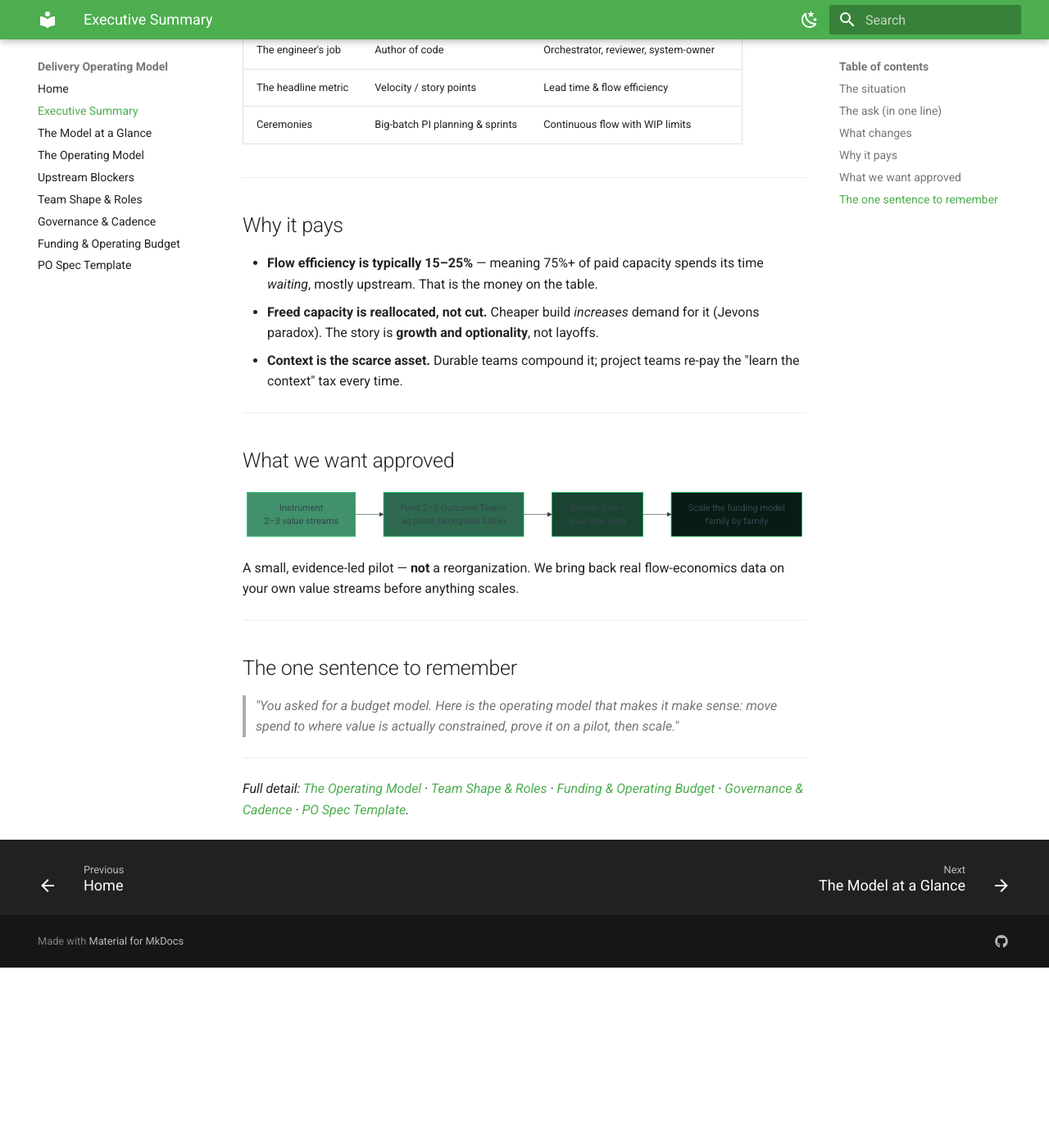
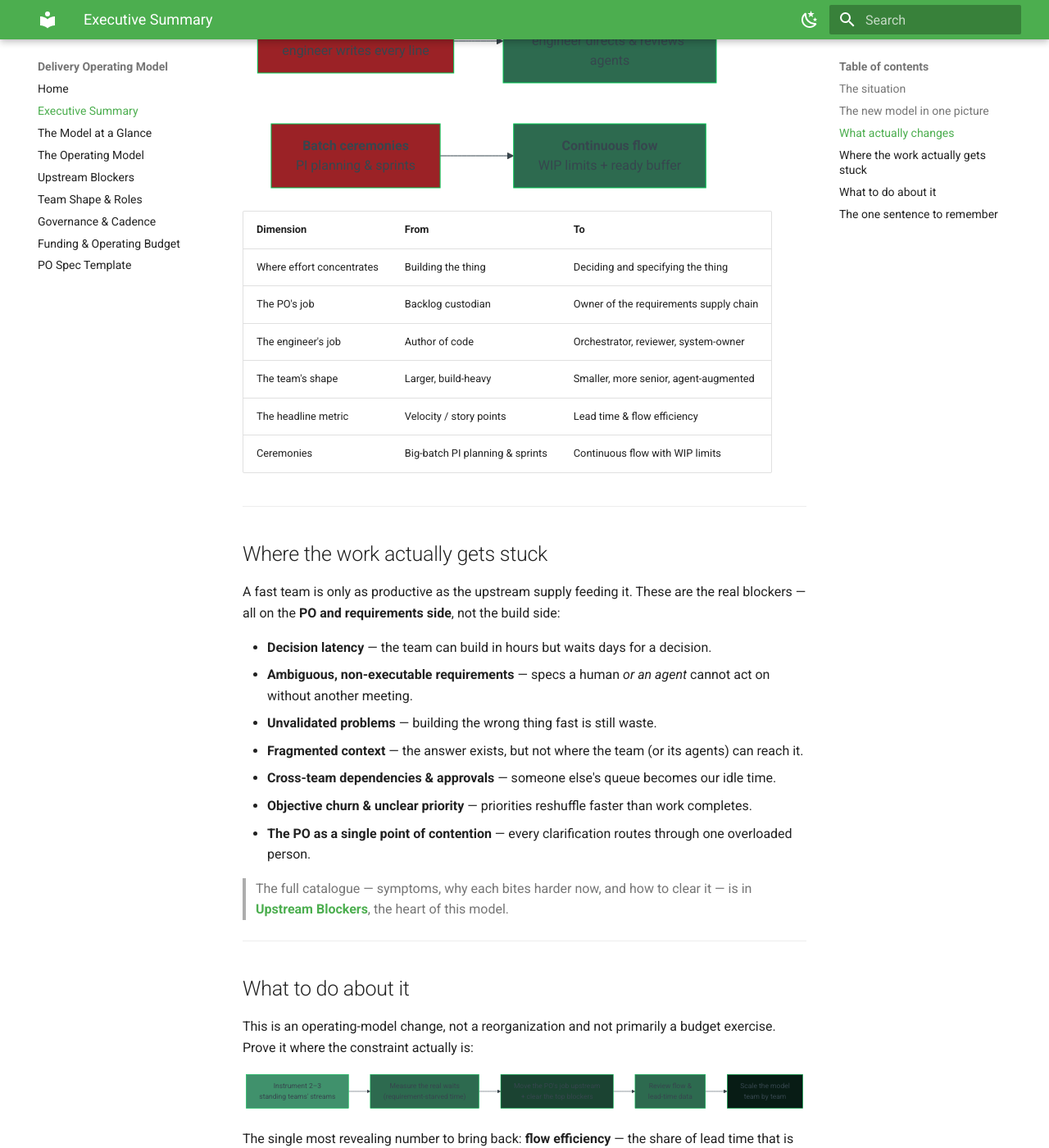
Before and after one commit to RED-Internal-Development/delivery-operating-model, an MkDocs documentation site: the page built from docs/executive-summary.md, in a window 1280 px wide and 1400 px high, scrolled down 1293 px. Shown: the whole window at 82% size. Built offline with MkDocs 1.6.1 and Material for MkDocs 9.7.7, drawn with Linux system fonts in a browser that asks for light colours; before the commit the page ends 2473 px from its top, so only the background shows below that; some of the changed text lies outside the part shown.

Commit message:
docs: reframe executive summary around the new operating model and upstream blockers; relabel funding node in glance

````diff
--- a/docs/executive-summary.md
+++ b/docs/executive-summary.md
@@ -1,79 +1,110 @@
 # Executive Summary — The One-Pager
 
-> **The artifact to walk into the room with. Read it in two minutes; decide in ten.**
+> **Read it in two minutes. It answers the question leadership keeps asking: _"What is the new model we work in, now that agentic development is here and the ecosystem is built?"_**
 
 ---
 
 ## The situation
 
-AI has compressed software **build** time dramatically. But build was only **~20–30% of end-to-end lead time**. Speeding it up while leaving the surrounding process untouched does not make value reach customers faster — it **relocates the bottleneck upstream** to requirements, decisions, and discovery.
+We have built the agentic ecosystem, and it works: teams can now design, build, and ship far faster than the old delivery process assumed. But build was only ever **~20–30% of end-to-end lead time**. Making it fast does not make value reach customers faster on its own — it **moves the constraint upstream**, to the requirements, decisions, and discovery that feed the team.
 
-> We bought speed we cannot yet use, because the constraint moved to where we are not investing.
+> The bottleneck is no longer writing the code. It is deciding _what_ to build, _clearly enough_, _fast enough_ to keep a fast team busy.
+
+A faster, leaner team is now a given. The question is not whether we get smaller and more agentic — we do. The question is **what the operating model around that team has to become so the speed is real.**
 
 ---
 
-## The ask (in one line)
+## The new model in one picture
 
-Do not fund "a new working model." **Rebalance the existing budget envelope** so the speed we already paid for actually reaches customers — and pilot it, don't reorganize.
+```mermaid
+flowchart LR
+    OBJ["Quarterly objective<br/>lands on a standing team"] --> UP["<b>Upstream zone</b><br/>discovery → decisions →<br/>executable spec → ready buffer"]
+    UP --> BUILD["<b>Build (fast)</b><br/>engineers orchestrate agents"]
+    BUILD --> RUN["Run & learn<br/>outcome data feeds back"]
+    RUN -. "next objective" .-> OBJ
+
+    UP -.->|"when starved"| STALL["Team idles on<br/>upstream blockers"]
+
+    style OBJ fill:#40916c,color:#fff
+    style UP fill:#9b2226,color:#fff
+    style BUILD fill:#2d6a4f,color:#fff
+    style RUN fill:#40916c,color:#fff
+    style STALL fill:#081c15,color:#fff
+```
+
+Teams are already **durable and topic-aligned**, fed new objectives each quarter. That part of the structure is right. What changes is that the **upstream zone becomes the job to manage** — because when build is fast and the team is lean, any gap upstream shows up immediately as idle capacity or wrong output.
 
 ---
 
-## What changes
+## What actually changes
 
 ```mermaid
 flowchart LR
-    A["<b>Fund projects</b><br/>assemble → deliver → disband"] --> B["<b>Fund outcomes</b><br/>durable teams, context compounds"]
-    C["<b>Manage a backlog</b><br/>PO writes tickets"] --> D["<b>Run a supply chain</b><br/>PO guarantees build-ready work"]
-    E["<b>Velocity of code</b><br/>'X% faster dev'"] --> F["<b>Lead time of value</b><br/>idea → in customer hands"]
+    C["<b>Manage a backlog</b><br/>PO writes tickets on demand"] --> D["<b>Run a supply chain</b><br/>PO guarantees build-ready work"]
+    E["<b>Author code</b><br/>engineer writes every line"] --> F["<b>Orchestrate & own systems</b><br/>engineer directs & reviews agents"]
+    G["<b>Batch ceremonies</b><br/>PI planning & sprints"] --> H["<b>Continuous flow</b><br/>WIP limits + ready buffer"]
 
-    style A fill:#9b2226,color:#fff
     style C fill:#9b2226,color:#fff
     style E fill:#9b2226,color:#fff
-    style B fill:#2d6a4f,color:#fff
+    style G fill:#9b2226,color:#fff
     style D fill:#2d6a4f,color:#fff
     style F fill:#2d6a4f,color:#fff
+    style H fill:#2d6a4f,color:#fff
 ```
 
 | Dimension | From | To |
 |---|---|---|
-| Unit of funding | A project with fixed scope | A durable team against outcomes |
+| Where effort concentrates | Building the thing | Deciding and specifying the thing |
 | The PO's job | Backlog custodian | Owner of the requirements supply chain |
 | The engineer's job | Author of code | Orchestrator, reviewer, system-owner |
+| The team's shape | Larger, build-heavy | Smaller, more senior, agent-augmented |
 | The headline metric | Velocity / story points | Lead time & flow efficiency |
 | Ceremonies | Big-batch PI planning & sprints | Continuous flow with WIP limits |
 
 ---
 
-## Why it pays
+## Where the work actually gets stuck
 
-- **Flow efficiency is typically 15–25%** — meaning 75%+ of paid capacity spends its time *waiting*, mostly upstream. That is the money on the table.
-- **Freed capacity is reallocated, not cut.** Cheaper build *increases* demand for it (Jevons paradox). The story is **growth and optionality**, not layoffs.
-- **Context is the scarce asset.** Durable teams compound it; project teams re-pay the "learn the context" tax every time.
+A fast team is only as productive as the upstream supply feeding it. These are the real blockers — all on the **PO and requirements side**, not the build side:
+
+- **Decision latency** — the team can build in hours but waits days for a decision.
+- **Ambiguous, non-executable requirements** — specs a human _or an agent_ cannot act on without another meeting.
+- **Unvalidated problems** — building the wrong thing fast is still waste.
+- **Fragmented context** — the answer exists, but not where the team (or its agents) can reach it.
+- **Cross-team dependencies & approvals** — someone else's queue becomes our idle time.
+- **Objective churn & unclear priority** — priorities reshuffle faster than work completes.
+- **The PO as a single point of contention** — every clarification routes through one overloaded person.
+
+> The full catalogue — symptoms, why each bites harder now, and how to clear it — is in **[Upstream Blockers](upstream-blockers.md)**, the heart of this model.
 
 ---
 
-## What we want approved
+## What to do about it
+
+This is an operating-model change, not a reorganization and not primarily a budget exercise. Prove it where the constraint actually is:
 
 ```mermaid
 flowchart LR
-    A["Instrument<br/>2–3 value streams"] --> B["Fund 2–3 Outcome Teams<br/>as pilots (alongside SAFe)"]
-    B --> C["Review flow +<br/>lead-time data"]
-    C --> D["Scale the funding model<br/>family by family"]
+    A["Instrument 2–3<br/>standing teams' streams"] --> B["Measure the real waits<br/>(requirement-starved time)"]
+    B --> C["Move the PO's job upstream<br/>+ clear the top blockers"]
+    C --> D["Review flow &<br/>lead-time data"]
+    D --> E["Scale the model<br/>team by team"]
 
     style A fill:#40916c,color:#fff
     style B fill:#2d6a4f,color:#fff
     style C fill:#1b4332,color:#fff
-    style D fill:#081c15,color:#fff
+    style D fill:#2d6a4f,color:#fff
+    style E fill:#081c15,color:#fff
 ```
 
-A small, evidence-led pilot — **not** a reorganization. We bring back real flow-economics data on your own value streams before anything scales.
+The single most revealing number to bring back: **flow efficiency** — the share of lead time that is active work versus waiting. It is typically **15–25%**, meaning most of a team's time is spent blocked upstream. That is where the new model earns its keep.
 
 ---
 
 ## The one sentence to remember
 
-> *"You asked for a budget model. Here is the operating model that makes it make sense: move spend to where value is actually constrained, prove it on a pilot, then scale."*
+> *"The ecosystem made building fast. The new model is about keeping a fast, lean team continuously fed with validated, build-ready work — so the constraint we have to manage now lives upstream, on the requirements side."*
 
 ---
 
-*Full detail: [The Operating Model](future-delivery-operating-model.md) · [Team Shape & Roles](team-shape-and-roles.md) · [Funding & Operating Budget](funding-and-operating-budget.md) · [Governance & Cadence](governance-and-cadence.md) · [PO Spec Template](po-spec-template.md).*
+*Full detail: [The Model at a Glance](model-at-a-glance.md) · [The Operating Model](future-delivery-operating-model.md) · [Upstream Blockers](upstream-blockers.md) · [Team Shape & Roles](team-shape-and-roles.md) · [Governance & Cadence](governance-and-cadence.md) · [Funding & Operating Budget](funding-and-operating-budget.md).*
````
Also changed, not shown: docs/model-at-a-glance.md (+3 -3 lines).
